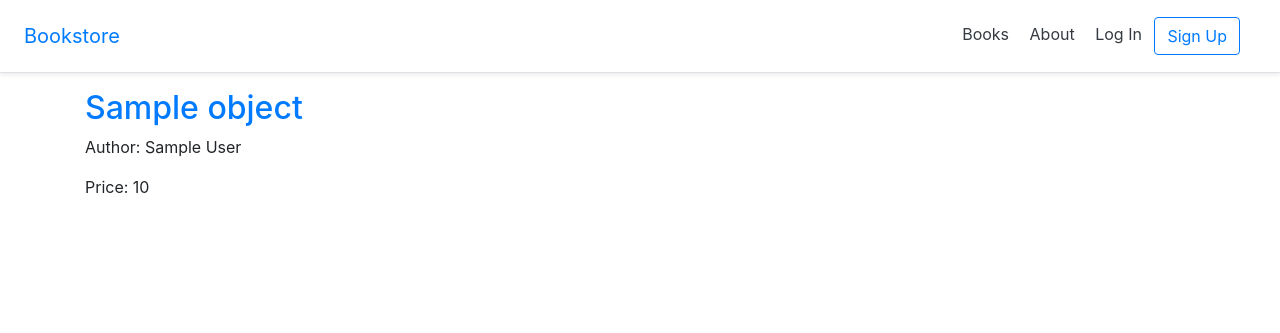
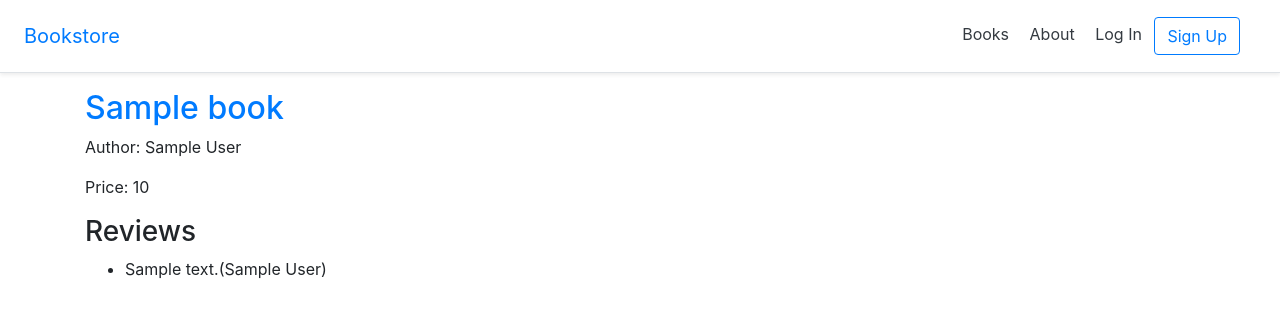
Before and after one commit to forhadsidhu/book_store_project, a Django app: template books/templates/books/book_detail.html in a window 1280 px wide. Shown: the top 333 px of the page. Run offline with Django 3.2, Linux system fonts and the light colour scheme; the template is opened without the code that fills it: most values are stand-ins (such as "Sample title", 1, 10 or a date in 2020); some libraries are stand-ins or nearby versions.

Commit message:
Add review in book app

```diff
--- a/books/books/tests.py
+++ b/books/books/tests.py
@@ -30,4 +30,5 @@
         self.assertEqual(response.status_code, 200)
         self.assertEqual(no_resonse.status_code, 400)
         self.assertNotContains(response, 'Oka book')
+        self.assertContains(response,'I enjoed')
         self.assertTemplateUsed(response, 'books/book_list.html')
--- a/books/books/views.py
+++ b/books/books/views.py
@@ -10,4 +10,5 @@
 
 class BookDetailView(DetailView):
     model = Book
+    context_object_name = 'book'
     template_name = 'books/book_detail.html'
--- a/books/templates/books/book_detail.html
+++ b/books/templates/books/book_detail.html
@@ -9,10 +9,18 @@
 {% block content %}
 
    <div class="book-detail">
-       <h2><a href="">{{object.title}}</a></h2>
-       <p>Author: {{object.author}}</p>
-       <p>Price: {{object.price}}</p>
+       <h2><a href="">{{book.title}}</a></h2>
+       <p>Author: {{book.author}}</p>
+       <p>Price: {{book.price}}</p>
 
+   </div>
+   <div>
+       <h3>Reviews</h3>
+       <ul>
+           {%  for review in book.reviews.all %}
+           <li>{{ review.review }}({{review.author}})</li>
+           {% endfor %}
+       </ul>
    </div>
 
 
```
Also changed, not shown: books/books/admin.py (+9 -2 lines), books/books/models.py (+19 -0 lines), books/books/migrations/0002_review.py (added).
